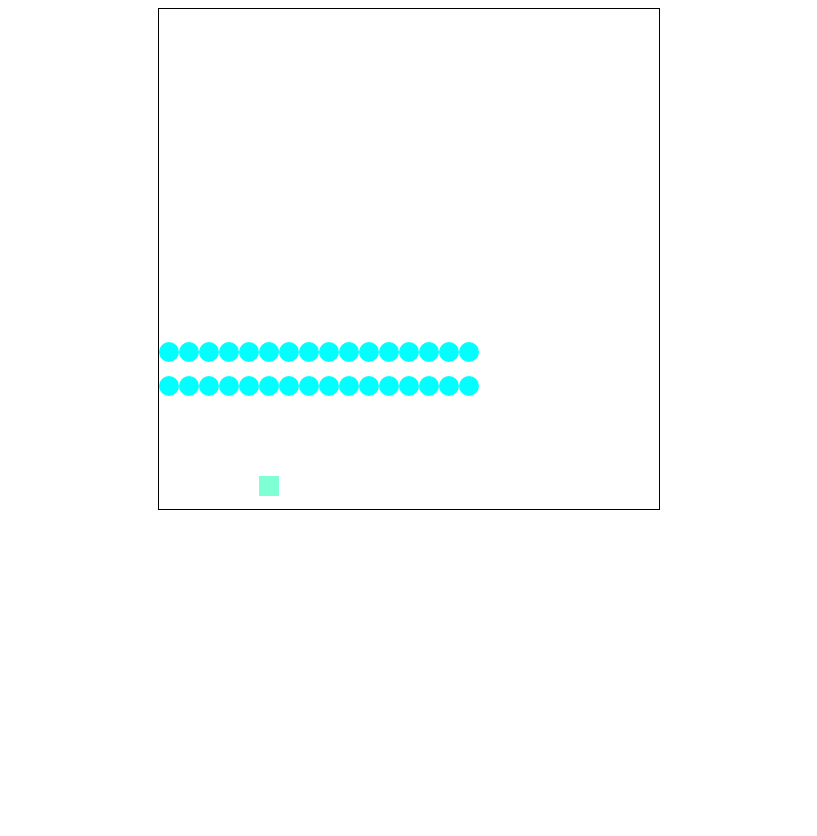
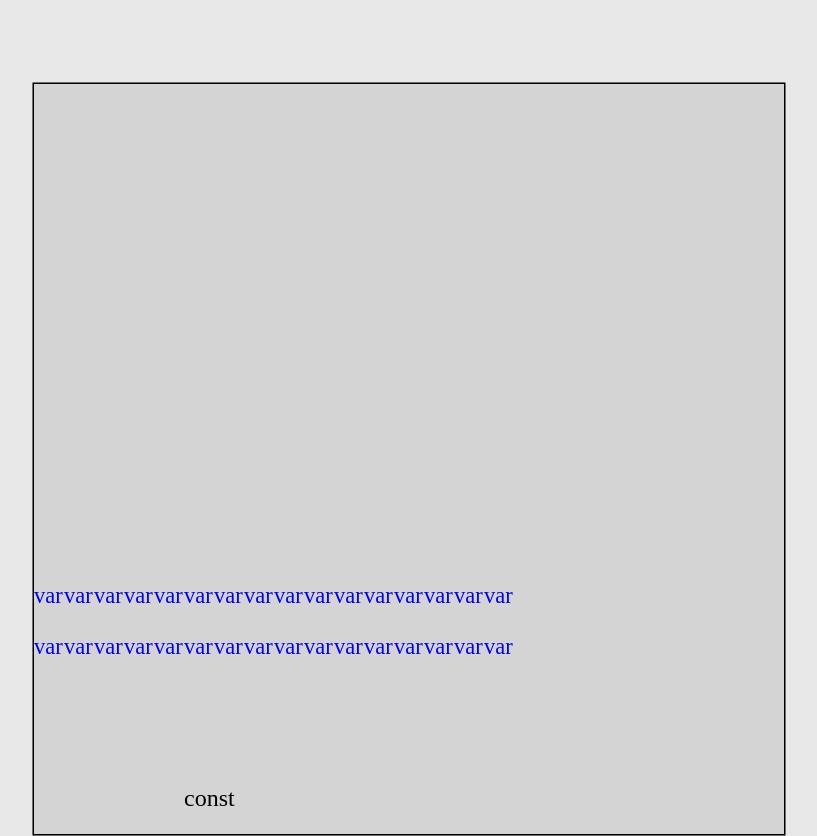
Before and after one commit to JerinAbraham2/var-war, a plain HTML site: page index.html in a window 1280 px wide. Shown: the whole page, without its empty margins (231-1048 px from the left). Before the commit the page ends 800 px from the top, so only its background shows below. Drawn offline with Linux system fonts and the light colour scheme.

Commit message:
added const hero, var enemies,

```diff
--- a/script.js
+++ b/script.js
@@ -20,9 +20,6 @@ for (let i = 0; i < gameSize; i++) {
 // query selector for classes
 const platforms = Array.from(document.querySelectorAll("#game div"));
 
-// adds h1 display to the middle platform
-platforms[85].appendChild(displayResult);
-
 let vars = (() => {
   const enemies = [];
   const max = 40;
@@ -38,37 +35,54 @@ let vars = (() => {
 
 const drawVars = () => {
   for (let i = 0; i < vars.length; i++) {
-    platforms[vars[i]].classList.add("var");
+    // platforms[vars[i]].classList.add("var");
+    platforms[vars[i]].textContent = "var";
+    platforms[vars[i]].style.fontSize = "15px";
+    platforms[vars[i]].style.color = "blue";
   }
 };
 
 const removeVars = () => {
   for (let i = 0; i < vars.length; i++) {
-    platforms[vars[i]].classList.remove("var");
+    //platforms[vars[i]].classList.remove("var");
+    platforms[vars[i]].textContent = "";
   }
 };
 
 drawVars();
 
-platforms[letHeroPosition].classList.add("let-hero");
+// platforms[letHeroPosition].classList.add("let-hero");
+platforms[letHeroPosition].textContent = "const";
 
 const moveHero = (e) => {
   // remove where he is
-  platforms[letHeroPosition].classList.remove("let-hero");
+  // platforms[letHeroPosition].classList.remove("let-hero");
+  platforms[letHeroPosition].textContent = "";
   // what key is the user pressing? (left to right)
-  if ((e.key === "ArrowLeft" || e.key === "a") || (keyDownObjects["w"] && keyDownObjects["a"]) || (keyDownObjects["ArrowUp"] && keyDownObjects["ArrowLeft"])) {
+  if (
+    e.key === "ArrowLeft" ||
+    e.key === "a" ||
+    (keyDownObjects["w"] && keyDownObjects["a"]) ||
+    (keyDownObjects["ArrowUp"] && keyDownObjects["ArrowLeft"])
+  ) {
     // if its divisible by 25 and leaves no remainder it means we are the left  edge
     if (letHeroPosition % gameWidth !== 0) {
       letHeroPosition -= 1;
     }
-  } else if ((e.key === "ArrowRight" || e.key === "d") || (keyDownObjects["w"] && keyDownObjects["d"]) || (keyDownObjects["ArrowUp"] && keyDownObjects["ArrowRight"])) {
+  } else if (
+    e.key === "ArrowRight" ||
+    e.key === "d" ||
+    (keyDownObjects["w"] && keyDownObjects["d"]) ||
+    (keyDownObjects["ArrowUp"] && keyDownObjects["ArrowRight"])
+  ) {
     // if its not at the right handside edge then we can move keep moving right
     if (letHeroPosition % gameWidth < gameWidth - 1) {
       letHeroPosition += 1;
     }
   }
   // add where the hero is now
-  platforms[letHeroPosition].classList.add("let-hero");
+  // platforms[letHeroPosition].classList.add("let-hero");
+  platforms[letHeroPosition].textContent = "const";
 };
 // each time we click a key down (as in press something not the arrow down (I think))
 // why no parenthesis
@@ -109,9 +123,10 @@ const moveVars = () => {
   // draw the vars (after moving)
   drawVars();
   // does the hero hit the var?
-  if (platforms[letHeroPosition].classList.contains("var", "let-hero")) {
+  if (platforms[letHeroPosition].textContent.contains("var", "let-hero")) {
     // Title screen
     displayResult.innerHTML = "GAME OVER";
+    platforms[85].appendChild(displayResult);
     // save memory
     clearInterval(movingVarsRef);
   }
@@ -120,10 +135,14 @@ const moveVars = () => {
   // this works for now, but does not hit the bottom precisely
   if (vars[vars.length - 1] > platforms.length - 2) {
     displayResult.innerHTML = "GAME OVER";
+    platforms[85].appendChild(displayResult);
     clearInterval(movingVarsRef);
   }
   if (vars.length === 0) {
+    console.log("you win");
     displayResult.innerHTML = "YOU WIN";
+    // adds h1 display to the middle platform
+    platforms[85].appendChild(displayResult);
     clearInterval(movingVarsRef);
   }
 };
@@ -139,14 +158,16 @@ function shootLets(e) {
   const flyingLets = () => {
     try {
       if (letProjectileIndex >= 0) {
-
         // platforms[letProjectileIndex].classList.remove("let-projectile");
-        platforms[letProjectileIndex].textContent = "";
+        if (letProjectileIndex < 350) {
+          platforms[letProjectileIndex].textContent = "";
+        }
 
         letProjectileIndex -= gameWidth;
         // platforms[letProjectileIndex].classList.add("let-projectile");
         platforms[letProjectileIndex].textContent = "let";
-
+        platforms[letProjectileIndex].style.color = "purple";
+        platforms[letProjectileIndex].fontWeight = "bold";
       } else {
         clearInterval(letProjectileId);
       }
@@ -167,7 +188,14 @@ function shootLets(e) {
     }
   };
 
-  if (e.key === "ArrowUp" || e.key === "w" || (keyDownObjects["w"] && keyDownObjects["d"]) || (keyDownObjects["w"] && keyDownObjects["a"]) || (keyDownObjects["ArrowUp"] && keyDownObjects["ArrowLeft"]) || (keyDownObjects["ArrowUp"] && keyDownObjects["ArrowRight"])) {
+  if (
+    e.key === "ArrowUp" ||
+    e.key === "w" ||
+    (keyDownObjects["w"] && keyDownObjects["d"]) ||
+    (keyDownObjects["w"] && keyDownObjects["a"]) ||
+    (keyDownObjects["ArrowUp"] && keyDownObjects["ArrowLeft"]) ||
+    (keyDownObjects["ArrowUp"] && keyDownObjects["ArrowRight"])
+  ) {
     letProjectileId = setInterval(flyingLets, 100);
   }
 }
--- a/style.css
+++ b/style.css
@@ -1,7 +1,16 @@
+body {
+  background-color: rgb(233, 232, 232);
+  display: flex;
+  justify-content: center;
+  align-items: center;
+}
 main {
   display: flex;
   justify-content: center;
+  align-items: center;
+  margin-top: 200px;
 }
+
 
 #game {
   width: 500px;
@@ -9,7 +18,8 @@ main {
   border: solid black 1px;
   display: flex;
   flex-wrap: wrap;
-
+  background-color: rgb(212, 212, 212);
+  scale: 1.5;
 }
 
 #game div {
@@ -19,7 +29,7 @@ main {
 
 .var {
   background-color: aqua;
-  border-radius: 10px;
+  /* border-radius: 10px; */
 }
 
 .let-hero {
```
